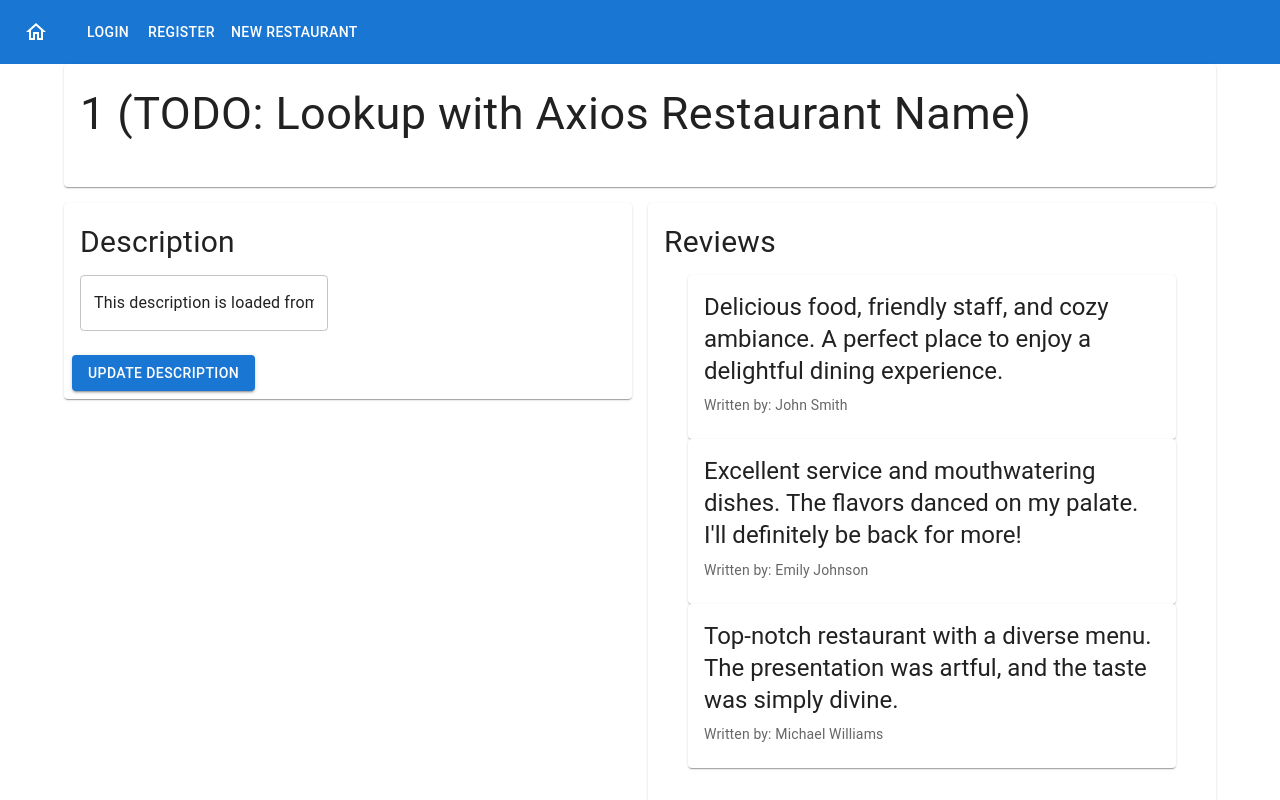
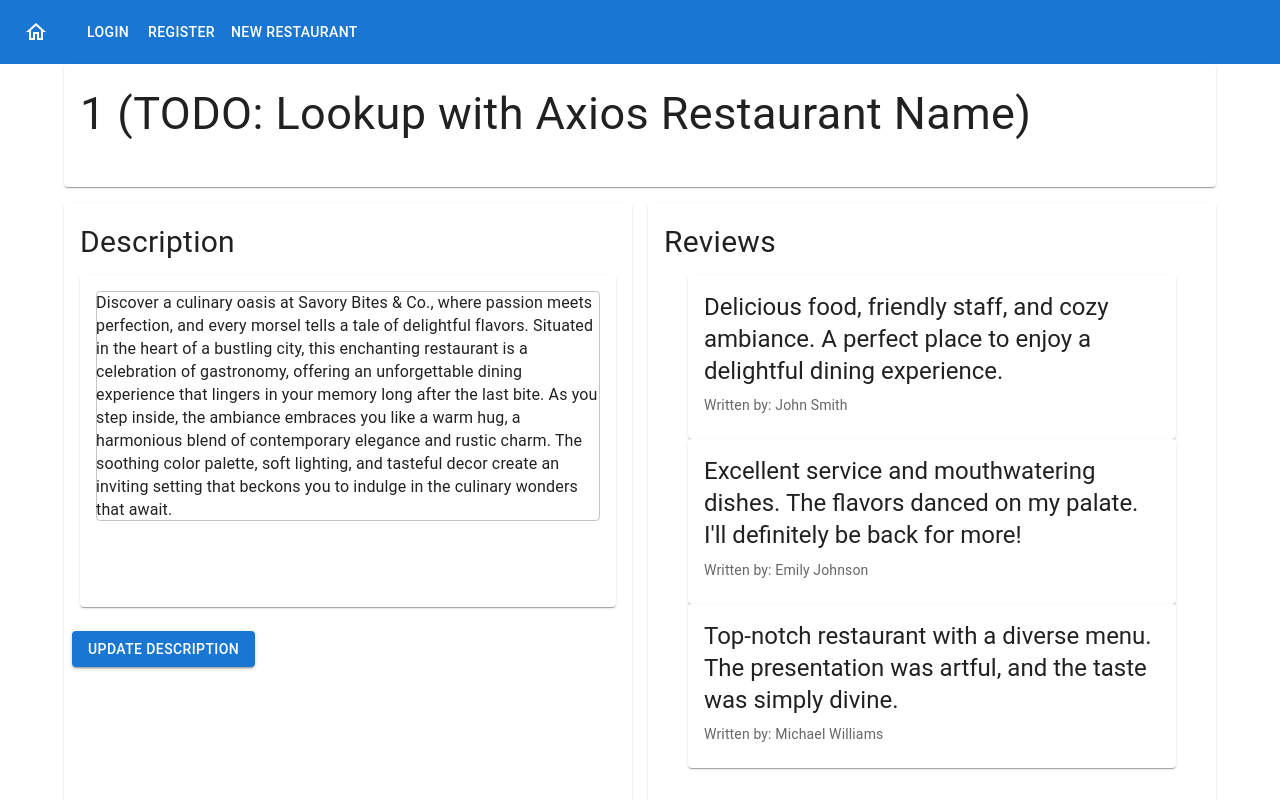
Before and after one commit to unsw-cse-comp3900-9900-23T2/capstone-project-3900f18ameancodingmachine, a React (Create React App) app in the folder eatery-frontend/: page /RestaurantProfile/1 in a window 1280 px wide. Shown: the top 800 px of the page. Built offline with nearby package versions, Linux system fonts and the light colour scheme.

Commit message:
Feat: Enabled when rest owner login to edit description

```diff
--- a/eatery-frontend/src/restaurant/RestaurantProfile.jsx
+++ b/eatery-frontend/src/restaurant/RestaurantProfile.jsx
@@ -175,7 +175,6 @@ async function getEateryId() {
  * @return {Boolean}
  */
 async function editDescription() {
-  // alert("editDescription: Pressed editDescription");
   const description = prompt('Enter your description:');
   try {
     const eateryId = await getEateryId();
@@ -207,6 +206,8 @@ async function loadDescription(setDes) {
     // insert into the database
     setDes(await axios.get('api/user/eatery/description'));
 
+
+    */
     setDes('Discover a culinary oasis at Savory Bites & Co., '+
     'where passion meets perfection, and every morsel tells '+
     'a tale of delightful flavors. Situated in the heart of '+
@@ -218,11 +219,9 @@ async function loadDescription(setDes) {
     'color palette, soft lighting, and tasteful decor create an '+
     'inviting setting that beckons you to indulge in the culinary '+
     'wonders that await.');
-    */
-    setDes('This description is loaded from loadDescription');
-    alert('description updated');
+    console.log('description updated');
   } catch (error) {
-    alert('something is wrong in the database');
+    console.log('something is wrong in the database');
     console.log(error);
   }
 }
@@ -241,6 +240,12 @@ export default function RestaurantProfile() {
   const currentPosts = loadPosts(restaurantId);
   // Null: not logged in, true: user, false: restaurant
   const {userContext, setUserContext} = useContext(UserContext);
+
+  const noBorderTextField = {
+    padding: 0,
+    border: 'none',
+    outline: 'none',
+  };
 
   // setDisplayReviews(loadDisplayReviews(currentReviews, 0, 3))
   useEffect(() => {
@@ -281,20 +286,24 @@ export default function RestaurantProfile() {
 
       <Grid container spacing={2}>
         <Grid xs={6}>
-          <Card>
+          <Card sx={{minHeight: 640}}>
             <CardContent>
               <Typography sx={{fontSize: 30}} color="text.primary" gutterBottom>
                 Description
               </Typography>
+              <Card sx={{minHeight: 300, display: 'flex',
+                flexDirection: 'column', padding: 2}}>
                 {userContext && <Typography sx={{fontSize: 16}}
                   color="text.primary" gutterBottom>
                   {description}
                 </Typography>}
 
-              {!userContext && <TextField id="outlined-basic"
-                value={description} onChange={(event) => {
+                {!userContext && <TextField multiline InputProps={{style:
+                  noBorderTextField}} id="outlined-basic" value={description}
+                onChange={(event) => {
                   setDescription(event.target.value);
                 }}/>}
+              </Card>
             </CardContent>
             <CardActions>
               <Button variant="contained"
```
Lines whose indentation alone changed are shown as unchanged.
